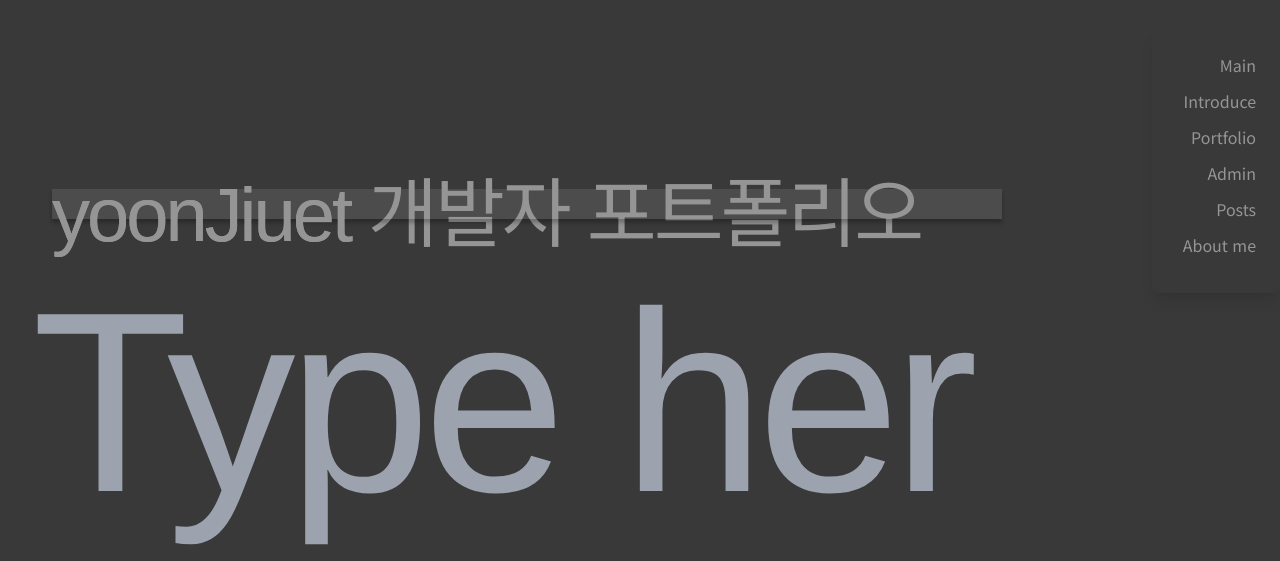
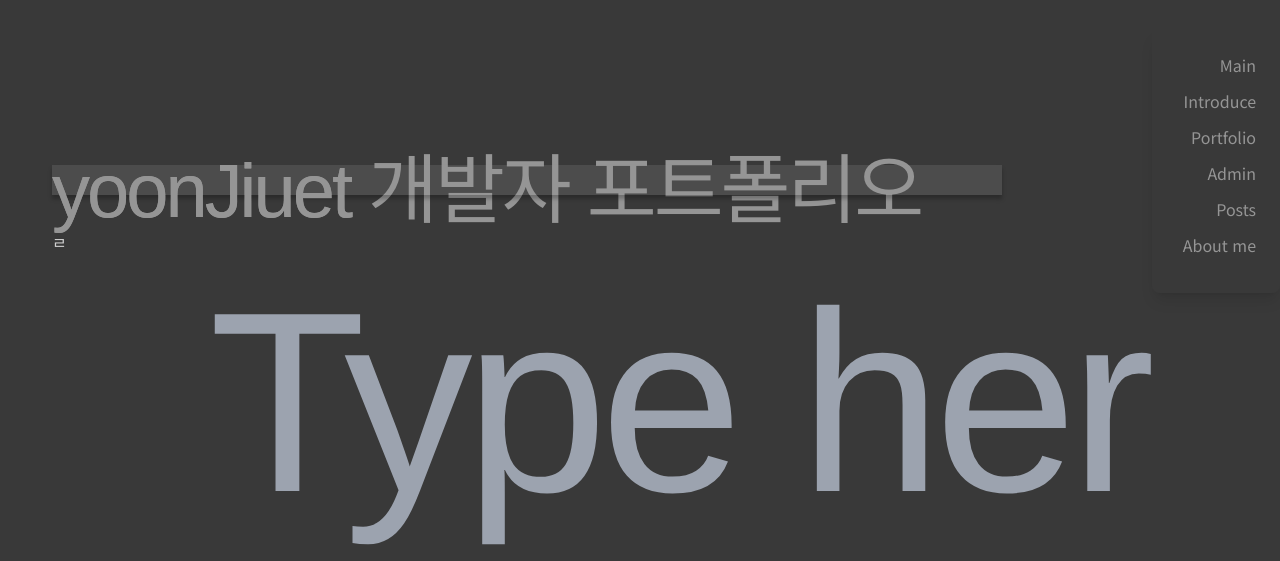
Before and after one commit to YoonJieut/pf-vercel, a Next.js app: page / in a window 1280 px wide. Shown: the part 239-800 px from the top of the page. Built offline with nearby package versions, Linux system fonts and the light colour scheme; a web font is replaced by a local one.

Commit message:
test : tip comp 적용

```diff
--- a/app/components/ui/Molecules/FetchInput/CustomInputAreaVer2.tsx
+++ b/app/components/ui/Molecules/FetchInput/CustomInputAreaVer2.tsx
@@ -60,9 +60,10 @@ export const CustomInputAreaVer2 = (): JSX.Element => {
   };
 
   return (
-    <TipComp message="가고 싶은 메뉴를 입력해주세요">
-      <div className="w-full ml-10">
-        <label htmlFor="customInput" title="CustomInput">
+    <div className="w-full ml-10">
+      <label htmlFor="customInput" title="주소 이동 입력창">
+        ㄹ
+        <TipComp message="가고 싶은 메뉴를 입력해주세요">
           <input
             id="customInput"
             style={{
@@ -79,8 +80,8 @@ export const CustomInputAreaVer2 = (): JSX.Element => {
             onChange={(e) => setInputValue(e.target.value)}
             autoFocus
           />
-        </label>
-      </div>
-    </TipComp>
+        </TipComp>
+      </label>
+    </div>
   );
 };
--- a/app/components/ui/Molecules/etc/TipComp.tsx
+++ b/app/components/ui/Molecules/etc/TipComp.tsx
@@ -10,13 +10,13 @@ const TipComp = ({
   const [visible, setVisible] = useState<boolean>(false);
   return (
     <div
-      className="relative flex flex-col items-center"
+      className="tipDiv relative flex flex-col items-center"
       onMouseEnter={() => setVisible(true)}
       onMouseLeave={() => setVisible(false)}
     >
       {children}
       {visible && (
-        <div className="absolute bottom-0 flex flex-col items-center mb-6 group-hover:flex">
+        <div className="absolute bottom-0 flex flex-col items-center mb-6 group-hover:flex z-100">
           <span className="relative z-10 p-2 text-xs leading-none text-slate-300 whitespace-no-wrap bg-main-1 shadow-lg rounded-md">
             {message}
           </span>
```
